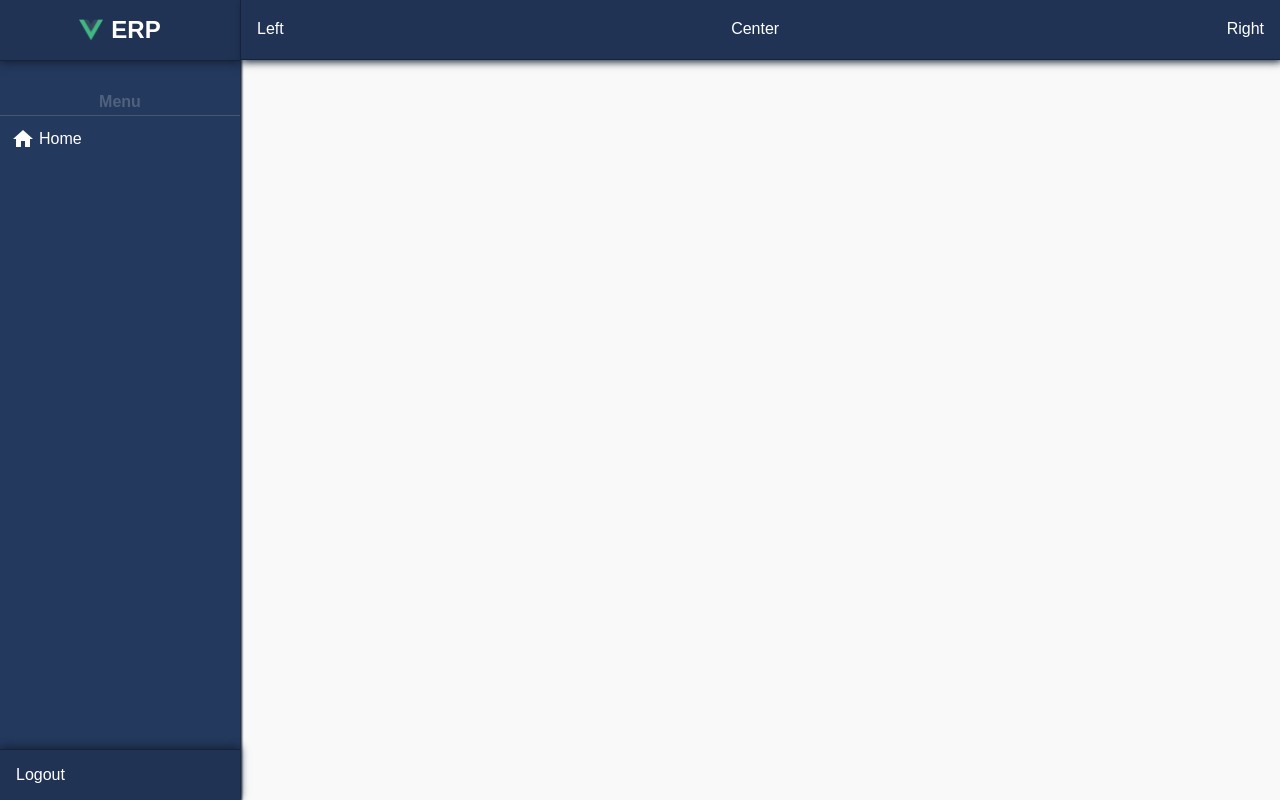
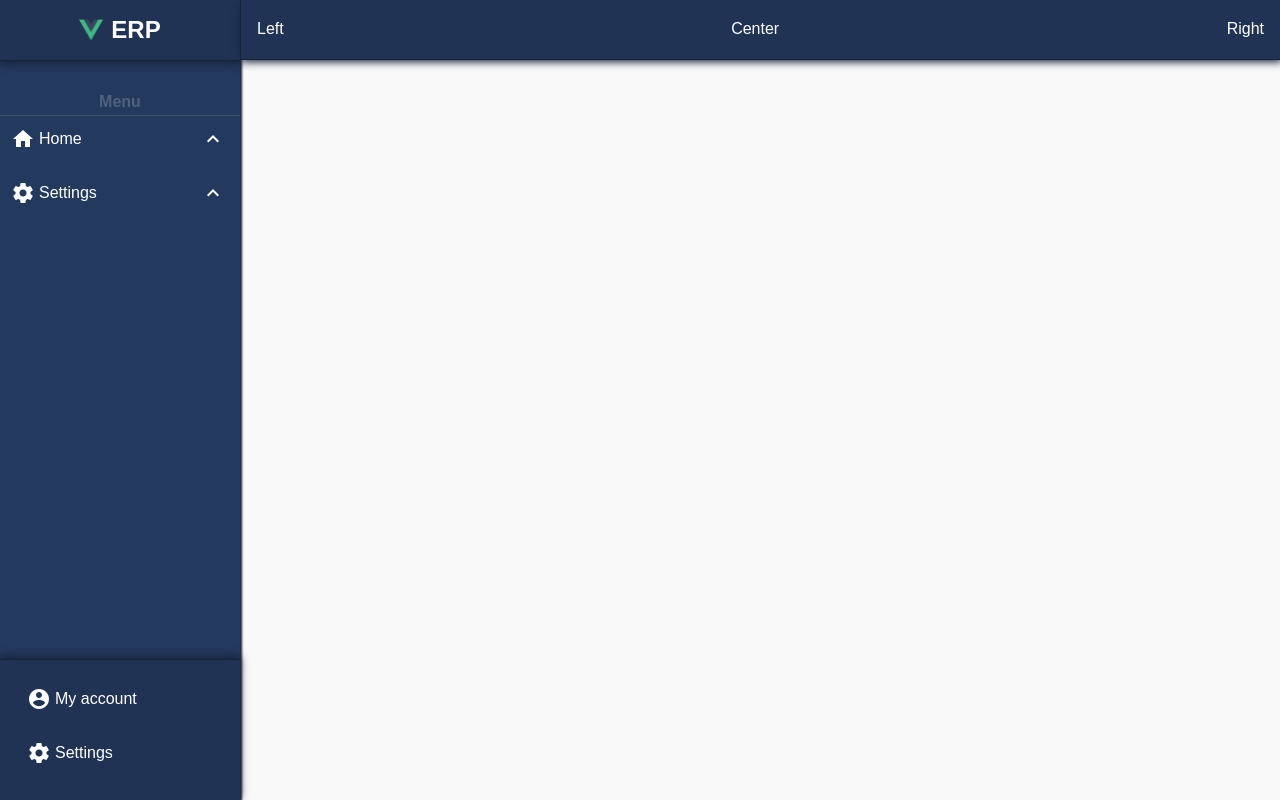
Before and after one commit to MMK-13/erp-front, a Vue app: page / in a window 1280 px wide. Built offline with nearby package versions, Linux system fonts and the light colour scheme; a web font is replaced by a local one.

Commit message:
Add the possibility for SideBarLink to have children

```diff
--- a/src/components/SideBar.vue
+++ b/src/components/SideBar.vue
@@ -9,15 +9,18 @@
 			</div>
 			<div class="navigation">
 				<div class="navigation__tilte">Menu</div>
-				<SideBarLink v-for="(link, index) in links"
-					:route="link.route"
-					:title="link.title"
-					:icon="link.icon"
-					:key="index" />
+				<SideBarLink v-for="(link, index) in links" class="item"
+				:route="link.route"
+				:title="link.title"
+				:icon="link.icon"
+				:children="link.children"
+				:deep="0"
+				:key="index" />
 			</div>
 		</div>
 		<div class="sidebar__down">
-			<div>Logout</div>
+			<SideBarLink route="#" title="My account" icon="account_circle" :deep="0" />
+			<SideBarLink route="#" title="Settings" icon="settings" :deep="0" />
 		</div>
 	</aside>
 </template>
@@ -33,14 +36,52 @@
 		data() {
 			return {
 				links: [
-					{route: '/', title: 'Home', icon: 'home'},
-				]
+					{
+						route: '#',
+						title: 'Home',
+						icon: 'home',
+						children: [
+							{
+								route: '/',
+								title: 'Child 1',
+							}, {
+								route: '#',
+								title: 'Child 2',
+								children: [
+									{
+										route: '/',
+										title: 'Child 2.1',
+									}, {
+										route: '/',
+										title: 'Child 2.2'
+									}
+								]
+							},
+						]
+					}, {
+						route: '#',
+						title: 'Settings',
+						icon: 'settings',
+						children: [
+							{
+								route: '#',
+								title: 'Setting 1',
+							}, {
+								route: '#',
+								title: 'Setting 2',
+							},
+						]
+					}
+				],
 			}
 		}
 	}
 </script>
 
 <style scoped>
+	.item {
+		margin-bottom: 8px;
+	}
 	.sidebar {
 		display: flex;
 		flex-direction: column;
--- a/src/components/SideBarLink.vue
+++ b/src/components/SideBarLink.vue
@@ -1,20 +1,81 @@
 <template>
-	<router-link :to="route">
-		<div class="link">
-			<i class="material-icons">{{ icon }}</i>
-			{{ title }}
-		</div>
-	</router-link>
+	<div class="item">
+		<router-link :to="route" @click="expand">
+			<div class="link">
+				<div class="link__left">
+					<i class="material-icons">{{ icon }}</i>
+					{{ title }}
+				</div>
+				<i class="material-icons">{{ expand_icon }}</i>
+			</div>
+		</router-link>
+		<Transition name="expand">
+			<div v-if="expanded" class="item-children">
+				<SideBarLink-item v-for="(child, index) in children"
+					:route="child.route"
+					:title="child.title"
+					:deep="deep + 1"
+					icon="chevron_right"
+					:key="index"
+					:style="{'margin-left': 5 * deep + 10 + 'px'}"
+					:children="child.children"
+				/>
+			</div>
+		</Transition>
+	</div>
 </template>
 
 <script>
 	export default {
-		name: 'SideBarLink',
-		props: ['route', 'title', 'icon']
+		name: 'SideBarLink-item',
+		props: ['route', 'title', 'icon', 'deep', 'children'],
+		data() {
+			return {
+				expanded: false,
+				childrenHeight: 0,
+			}
+		},
+		methods: {
+			expand() {
+				if (this.children) {
+					this.expanded = !this.expanded
+				} else {
+					alert(this.title + ' : Dont have any children')
+				}
+			}
+		},
+		computed: {
+			expand_icon() {
+				if (!this.children)
+					return ''
+				else if (!this.expanded)
+					return 'expand_less'
+				else if (this.children)
+					return 'expand_more'
+				return ''
+			},
+		},
 	}
 </script>
 
 <style scoped>
+	.expand-enter-active,
+	.expand-leave-active {
+		transition: all .3s ease-in-out;
+	}
+	.expand-leave-from {
+		height: 0;
+		opacity: 0;
+	}
+	.expand-enter-to {
+		height: auto;
+		opacity: 1;
+	}
+	.expand-enter-from,
+	.expand-leave-to {
+		height: 0;
+		opacity: 0;
+	}
 	a {
 		color: #FFF;
 		text-decoration: none;
@@ -26,14 +87,19 @@
 		display: flex;
 		flex-direction: row;
 		align-items: center;
-		margin-bottom: 8px;
+		justify-content: space-between;
 		padding: 11px;
 		cursor: pointer;
 		font-size: 16px;
 	}
+	.link__left {
+		display: flex;
+		flex-direction: row;
+		align-items: center;
+	}
 	.link:hover {
 		background-color: #203354;
-		border-right: 8px solid #42B883;
+		border-right: 2px solid #42B883;
 		color: #42B883;
 	}
 </style>
```
